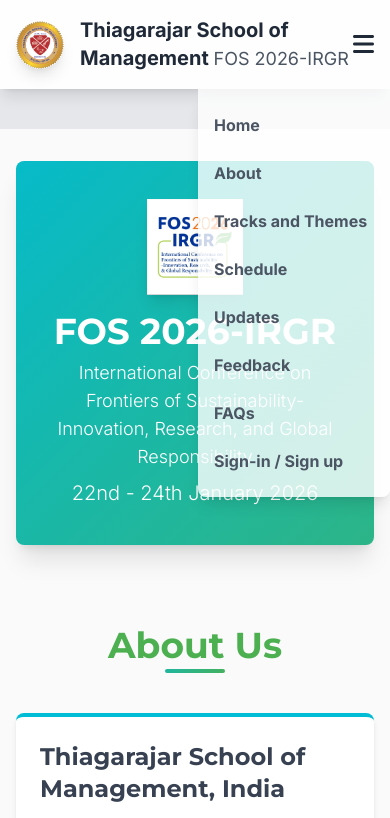
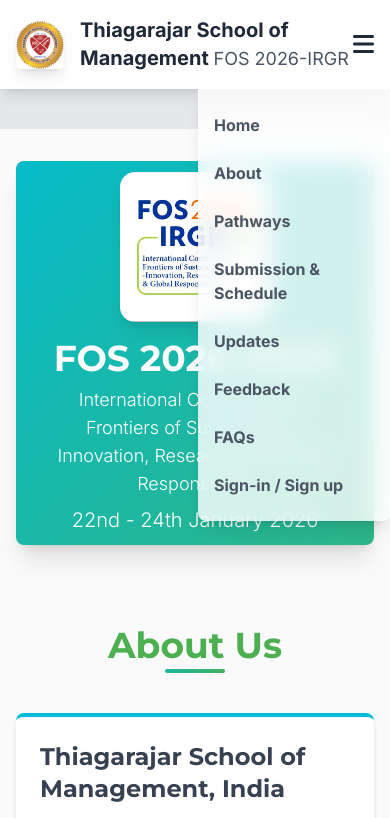
Before and after one commit to srini-vasan-r10/tsmds, a plain HTML site: page index.html in a window 390 px wide. Both pictures are taken after a click on the button 363 px from the left and 44 px from the top of the page. Shown: the top 818 px of the page. Drawn offline with nearby package versions, Linux system fonts and the light colour scheme.

Commit message:
Update index.html

```diff
--- a/index.html
+++ b/index.html
@@ -136,20 +136,16 @@
         .dropdown-menu {
             display: none;
         }
-        .navbar {
-            background-color: rgba(255, 255, 255, 0.8); /* Semi-transparent white */
-            backdrop-filter: blur(8px); /* Apply the blur effect */
-        }
     </style>
 </head>
 <body class="bg-[#FAFAFA] text-[#333] selection:bg-[#4CAF50] selection:text-white">
 
     <!-- Header with TSM logo, name, and burger icon -->
-    <header class="navbar shadow-lg p-4 sticky top-0 z-50">
+    <header class="bg-white shadow-lg p-4 sticky top-0 z-50">
         <div class="container mx-auto flex justify-between items-center">
             <div class="flex items-center space-x-4">
                 <!-- TSM Logo Placeholder -->
-                <img src="1.png" alt="TSM Logo" class="h-12 w-12 rounded-full shadow-lg">
+                <img src="1.png" alt="TSM Logo" class="h-12 w-12 rounded-[10%] shadow-lg">
                 <a href="#home" class="text-xl font-bold text-gray-800">
                     Thiagarajar School of Management <span class="font-normal text-lg text-gray-600">FOS 2026-IRGR</span>
                 </a>
@@ -206,12 +202,12 @@
             </nav>
 
             <!-- Mobile Navigation Menu -->
-            <nav id="mobile-menu" class="mobile-nav-menu navbar absolute top-full right-0 w-48 shadow-lg md:hidden rounded-b-lg">
+            <nav id="mobile-menu" class="mobile-nav-menu bg-white/80 backdrop-blur-md shadow-lg absolute top-full right-0 w-48 rounded-b-lg md:hidden">
                 <ul class="flex flex-col p-4 space-y-2">
                     <li><a href="#home" class="mobile-link block py-2 text-gray-600 hover:text-[#4CAF50] font-semibold transition-colors duration-300">Home</a></li>
                     <li><a href="#about" class="mobile-link block py-2 text-gray-600 hover:text-[#4CAF50] font-semibold transition-colors duration-300">About</a></li>
-                    <li><a href="#tracks" class="mobile-link block py-2 text-gray-600 hover:text-[#4CAF50] font-semibold transition-colors duration-300">Tracks and Themes</a></li>
-                    <li><a href="#schedule" class="mobile-link block py-2 text-gray-600 hover:text-[#4CAF50] font-semibold transition-colors duration-300">Schedule</a></li>
+                    <li><a href="#tracks" class="mobile-link block py-2 text-gray-600 hover:text-[#4CAF50] font-semibold transition-colors duration-300">Pathways</a></li>
+                    <li><a href="#schedule" class="mobile-link block py-2 text-gray-600 hover:text-[#4CAF50] font-semibold transition-colors duration-300">Submission & Schedule</a></li>
                     <li><a href="#updates" class="mobile-link block py-2 text-gray-600 hover:text-[#4CAF50] font-semibold transition-colors duration-300">Updates</a></li>
                     <li><a href="#feedback" class="mobile-link block py-2 text-gray-600 hover:text-[#4CAF50] font-semibold transition-colors duration-300">Feedback</a></li>
                     <li><a href="#faqs" class="mobile-link block py-2 text-gray-600 hover:text-[#4CAF50] font-semibold transition-colors duration-300">FAQs</a></li>
@@ -234,13 +230,13 @@
         </div>
     </div>
 
-    <main class="mt-4">
+    <main class="mt-4 content-container">
         <!-- Home Section (Hero Banner) -->
         <section id="home" class="container mx-auto p-4 mb-12">
             <div class="bg-gray-100 rounded-lg shadow-xl overflow-hidden">
                 <div class="relative h-96 flex items-center justify-center text-white p-8 hero-banner">
                     <div class="relative text-center">
-                        <img src="2.png" alt="FOS 2026-IRGR Logo" class="h-24 mx-auto mb-4 shadow-lg">
+                        <img src="2.png" alt="FOS 2026-IRGR Logo" class="w-[150px] mx-auto mb-4 rounded-[10%] shadow-lg">
                         <h1 class="text-4xl md:text-6xl font-extrabold mb-2">FOS 2026-IRGR</h1>
                         <p class="text-lg md:text-2xl font-light">International Conference on Frontiers of Sustainability- Innovation, Research, and Global Responsibility</p>
                         <p class="text-xl md:text-2xl font-light mt-2">22nd - 24th January 2026</p>
@@ -346,7 +342,7 @@
                     </div>
                     <!-- Member 2 -->
                     <div class="flex flex-col items-center text-center">
-                        <img src="10.webp" alt="Dr. Selvalakshmi M" class="w-32 h-32 rounded-full mb-2 shadow-lg">
+                        <img src="10.webp" alt="Dr. M. Selvalakshmi" class="w-32 h-32 rounded-full mb-2 shadow-lg">
                         <h4 class="text-xl font-bold text-gray-800">Dr. M. Selvalakshmi</h4>
                         <p class="text-sm font-semibold text-gray-600 mb-1">Patron & Professor</p>
                         <p class="text-gray-600 text-sm">Thiagarajar School of Management, Madurai</p>
```
